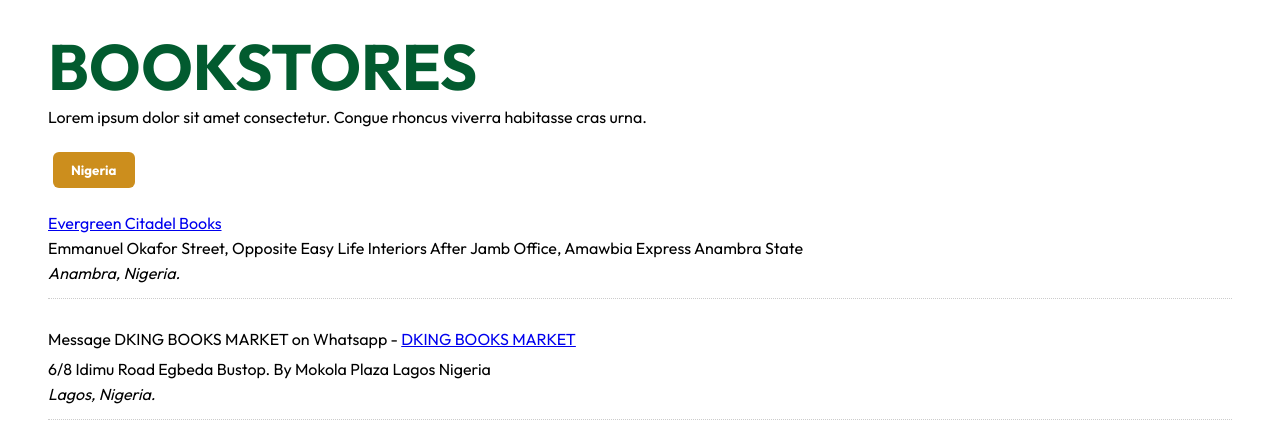
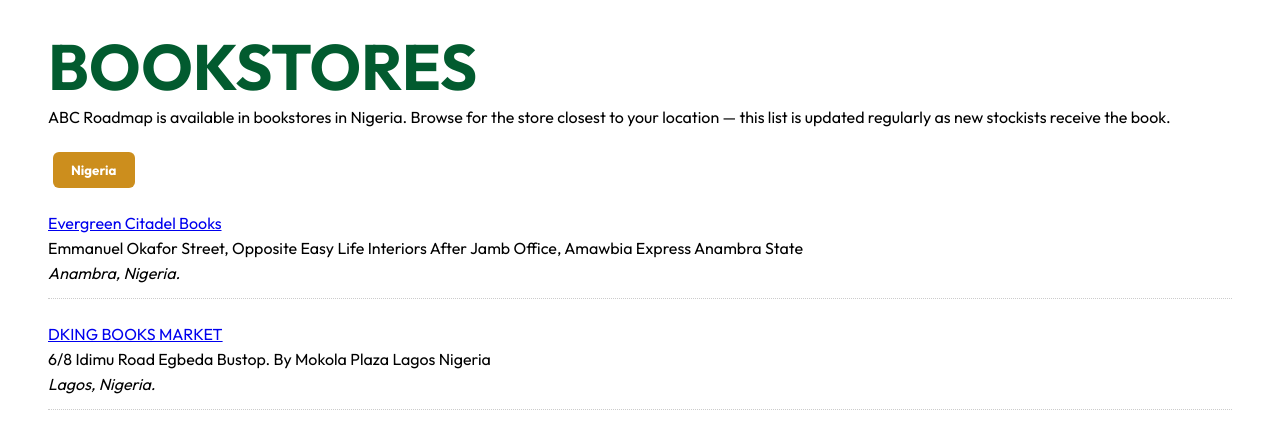
Before and after one commit to blueeboy/chiamakagenevieve, a plain HTML site: page retailers.html in a window 1280 px wide. Shown: the part 94-536 px from the top of the page. Drawn offline with nearby package versions, Linux system fonts and the light colour scheme; a web font is replaced by a local one.

Commit message:
added book description

```diff
--- a/retailers.html
+++ b/retailers.html
@@ -60,7 +60,7 @@
     <main class="container">
         <section class="retailers animate-section slide-up">
             <h1>BOOKSTORES</h1>
-            <p>Lorem ipsum dolor sit amet consectetur. Congue rhoncus viverra habitasse cras urna.</p>
+            <p>ABC Roadmap is available in bookstores in Nigeria. Browse for the store closest to your location — this list is updated regularly as new stockists receive the book.</p>
 
             <!-- Filter Buttons -->
             <div class="buttons">
@@ -79,7 +79,7 @@
               <em>Anambra, Nigeria.</em>
             </div>
             <div class="bookstore nigeria">
-              <p>Message DKING BOOKS MARKET on Whatsapp - <a href="https://wa.me/message/46YBMXRPKN7WO1" target="_blank">DKING BOOKS MARKET</a></p>
+              <a href="https://wa.me/message/46YBMXRPKN7WO1" target="_blank">DKING BOOKS MARKET</a>
               <p>6/8 Idimu Road Egbeda Bustop. By Mokola Plaza Lagos Nigeria</p>
               <em>Lagos, Nigeria.</em>
             </div>
```
Also changed, not shown: index.html (+3 -1 lines).
